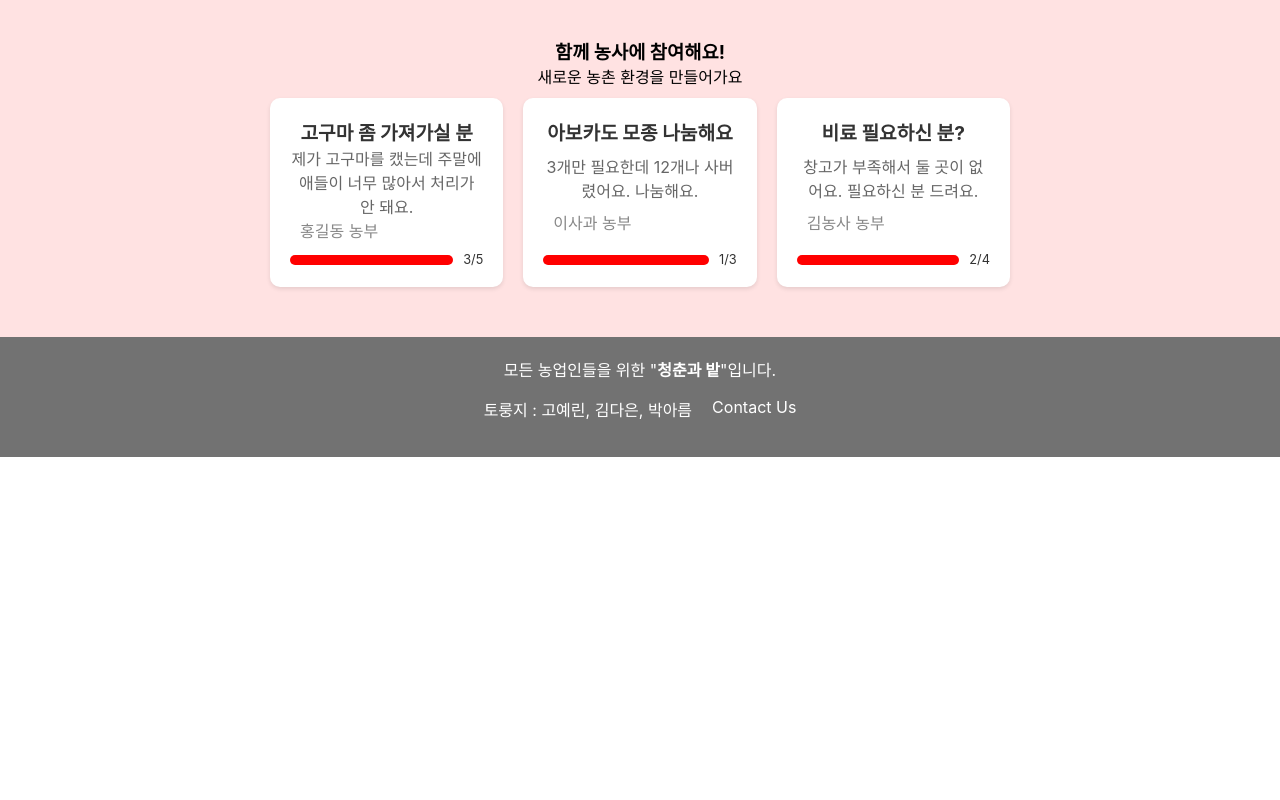
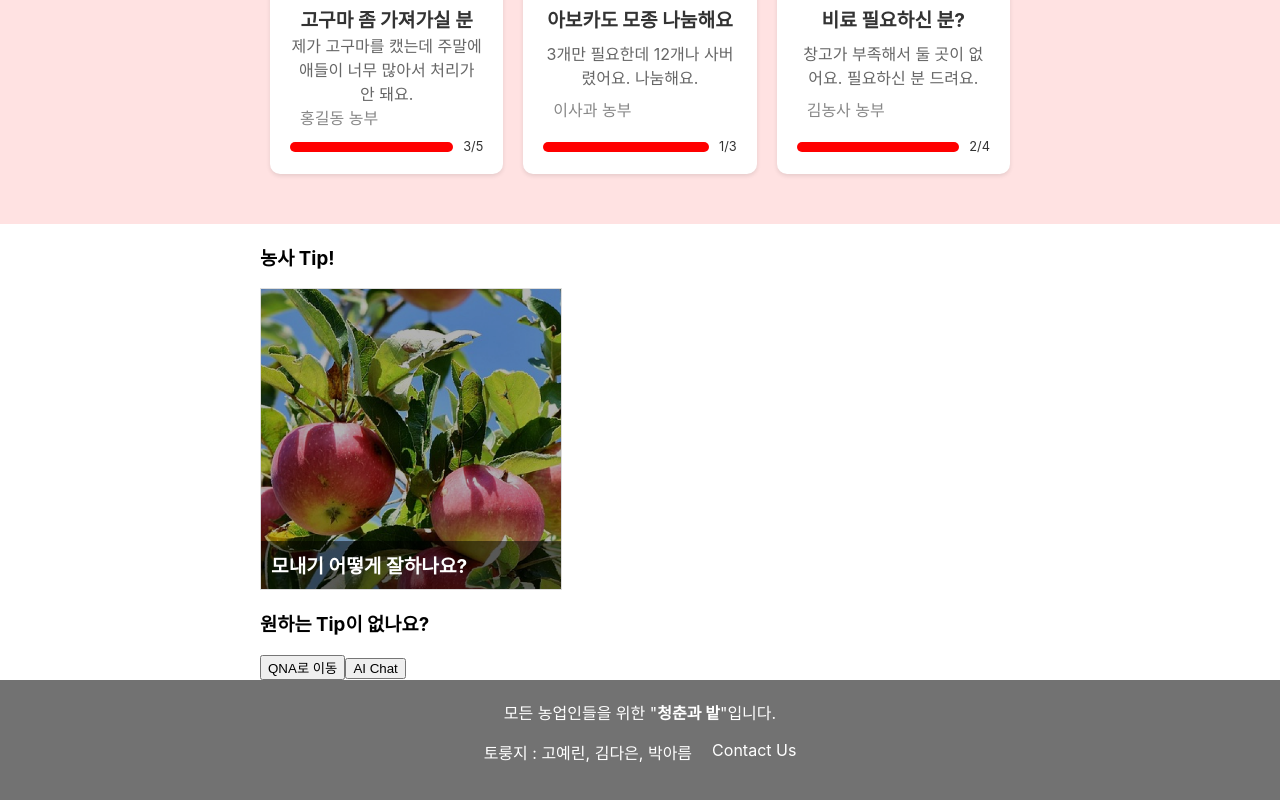
Before and after one commit to Torunggee/GreenField-FE, a React (Create React App) app in the folder green-field/: page /together in a window 1280 px wide. Shown: the part 436-1236 px from the top of the page. Before the commit the page ends 893 px from the top, so only its background shows below. Built offline with nearby package versions, Linux system fonts and the light colour scheme.

Commit message:
design : 함께농사 page UI

```diff
--- /dev/null
+++ b/green-field/src/components/TipCard.jsx
@@ -0,0 +1,15 @@
+import React from 'react';
+import '../styles/TipCard.scss';
+
+const TipCard = ({ image, title }) => {
+  return (
+    <div className="tip-card">
+      <img src={image} alt={title} />
+      <div className="overlay">
+        <h3>{title}</h3>
+      </div>
+    </div>
+  );
+};
+
+export default TipCard;
--- a/green-field/src/pages/Home.jsx
+++ b/green-field/src/pages/Home.jsx
@@ -1,5 +1,5 @@
 import React, { useState, useEffect } from 'react';
-import './Home.scss';
+import '../styles/Home.scss';
 import Container from '../components/Container';
 
 
--- a/green-field/src/pages/Together.jsx
+++ b/green-field/src/pages/Together.jsx
@@ -4,6 +4,7 @@ import togetherMain from '../assets/images/Together-main.png';
 import Container from '../components/Container'
 import TogetherCard from '../components/TogetherCard';
 import '../styles/TogetherCard.scss'
+import TipCard from '../components/TipCard';
 
 const Together = () => {
   return (
@@ -19,6 +20,7 @@ const Together = () => {
         <Container>
           <h3>함께 농사에 참여해요!</h3>
           <p>새로운 농촌 환경을 만들어가요</p>
+          <br />
 
           <div className="together-cards">
           <TogetherCard
@@ -48,6 +50,22 @@ const Together = () => {
         </Container>
       </div>
 
+      <Container>
+        <h3>농사 Tip!</h3>
+        <div className="tip-cards">
+          <TipCard
+            image={togetherMain}
+            title="모내기 어떻게 잘하나요?"
+            />
+        </div>
+
+        <h3>원하는 Tip이 없나요?</h3>
+        <div>
+          <button>{"QNA로 이동"}</button>
+          <button>{"AI Chat"}</button>
+        </div>
+      </Container>
+
 
     </div>
   );
--- /dev/null
+++ b/green-field/src/styles/TipCard.scss
@@ -0,0 +1,29 @@
+.tip-card {
+    position: relative;
+    width: 300px; /* 원하는 크기로 설정 */
+    height: 300px; /* 정사각형으로 유지 */
+    overflow: hidden; /* 이미지가 영역을 벗어나지 않도록 자르기 */
+    border: 1px solid #ddd; /* 선택적 테두리 스타일 */
+
+    img {
+      width: 100%;
+      height: 100%;
+      object-fit: cover; /* 이미지 비율을 유지하며 자르기 */
+    }
+
+    .overlay {
+      position: absolute;
+      bottom: 0;
+      left: 0;
+      width: 100%;
+      background-color: rgba(0, 0, 0, 0.5); /* 검은색 반투명 배경 */
+      color: white;
+      padding: 10px;
+      box-sizing: border-box;
+
+      h3 {
+        margin: 0;
+        font-size: 1.2em;
+      }
+    }
+  }
--- a/green-field/src/styles/Together.scss
+++ b/green-field/src/styles/Together.scss
@@ -3,12 +3,14 @@
       position: relative;
       width: 100%;
       max-width: 100%; /* 최대 너비를 설정하거나 필요에 따라 조정 */
+      height: 30vh;
       margin: 0 auto;
 
       img {
         width: 100%;
-        height: auto;
-        display: block;
+        height: 100%;
+        object-fit: cover;
+        display:flex;
       }
 
       .overlay {
```
Also changed, not shown: green-field/src/styles/Home.scss (renamed from green-field/src/pages/Home.scss).
